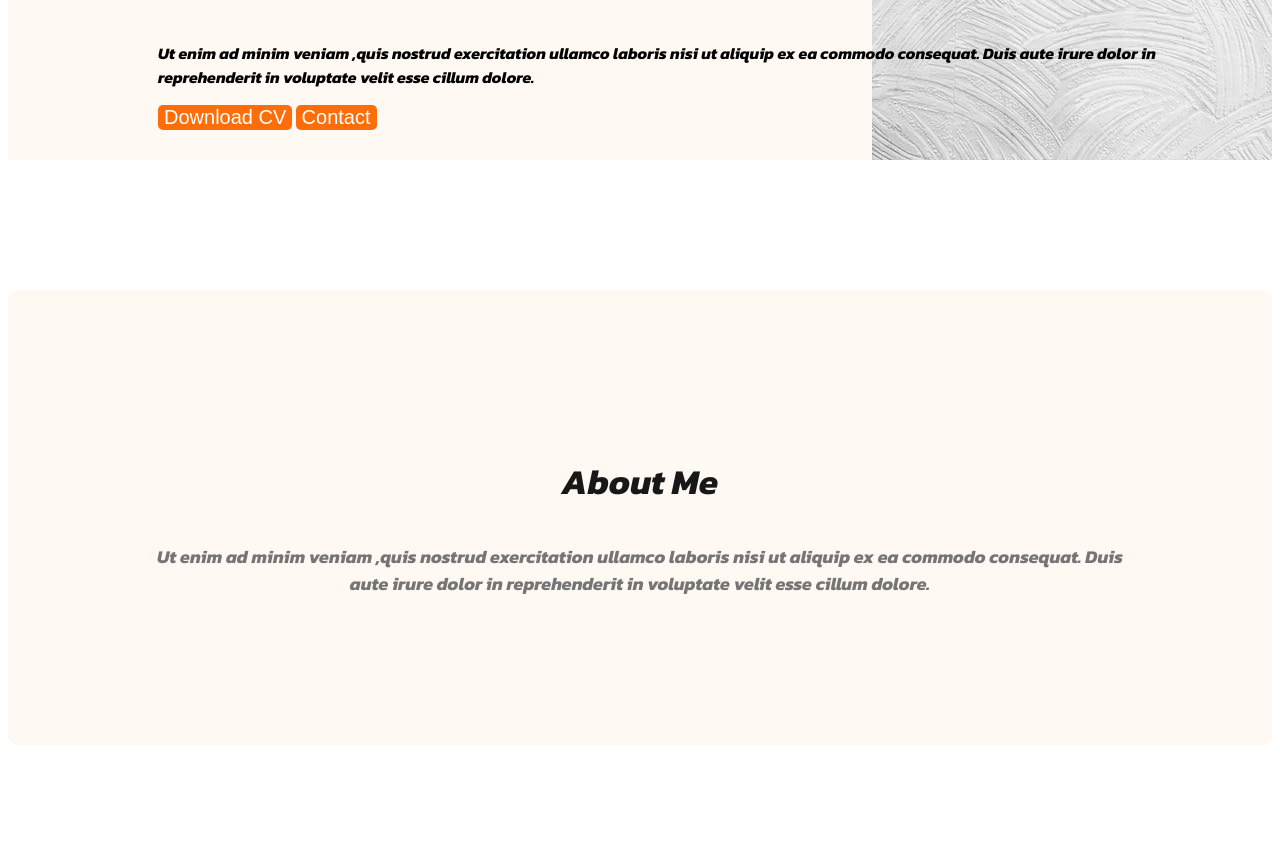
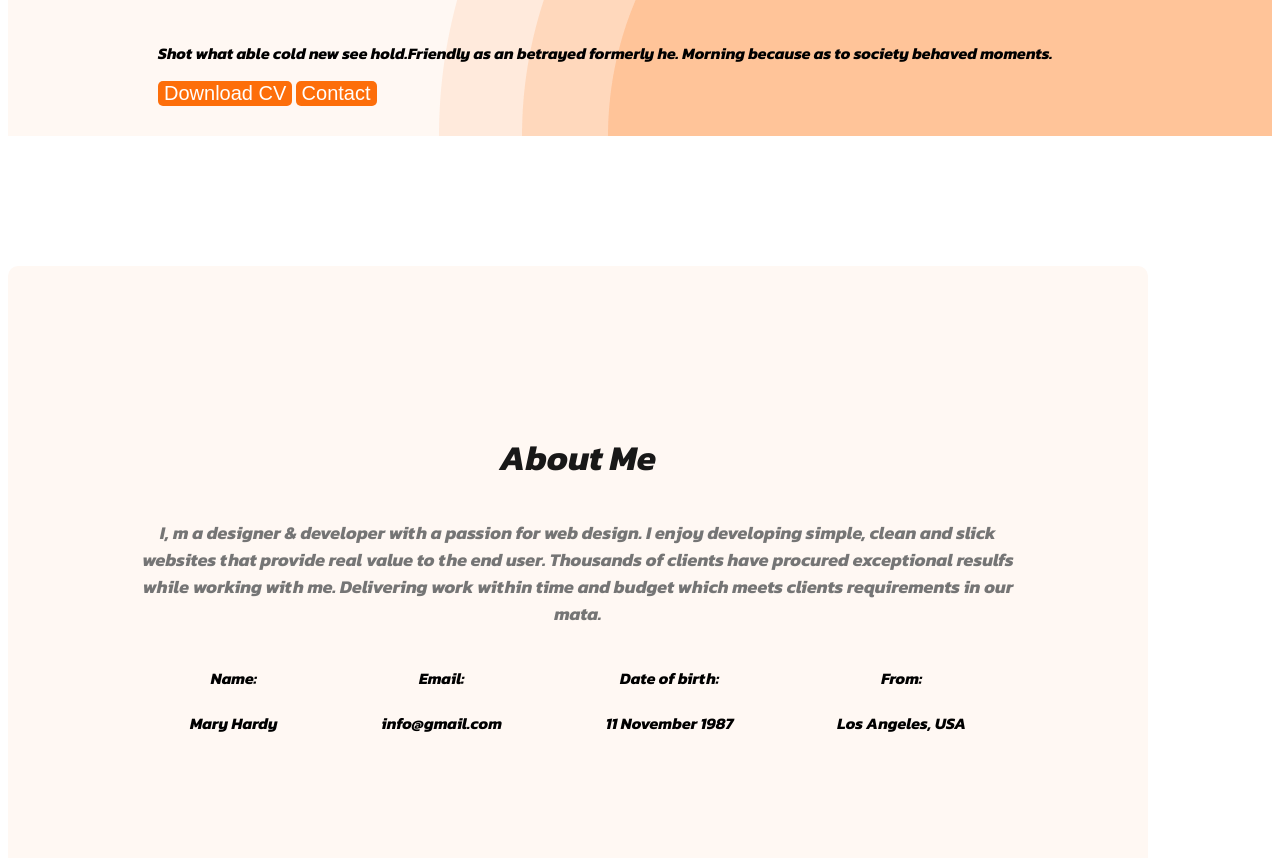
Before and after one commit to rakibulVSC/webdeveloper-portfolio, a plain HTML site: page Devoloper/index.html in a window 1280 px wide. Shown: the part 458-1316 px from the top of the page. Drawn offline with Linux system fonts and the light colour scheme.

Commit message:
add the text

```diff
--- a/Devoloper/index.html
+++ b/Devoloper/index.html
@@ -23,17 +23,40 @@
             <div>
                 <h3 class="banner-greeting">Hi,I am</h3>
                 <h1 class="banner-title">Mary Hardy</h1>
-                <p class="banner-des"> Ut enim ad minim veniam ,quis nostrud exercitation ullamco laboris nisi ut aliquip ex ea commodo consequat. Duis aute irure dolor in reprehenderit in voluptate velit esse cillum dolore.</p>
+                <p class="banner-description">Shot what able cold new see hold.Friendly as an betrayed formerly he.
+                    Morning because as to society behaved moments.</p>
                 <button class="btn-primary">Download CV</button>
                 <button class="btn-primary">Contact</button>
-                <img class="profile-pic" src="Devoloper/images/Hurdy.jpg" alt="">
             </div>
+            <img class="profile-pic" src="images/hardy.png" alt="">
         </div>
     </header>
     <main>
     <section class="about">
         <h3 class="section-title">About Me</h3>
-        <p class="section-description"> Ut enim ad minim veniam ,quis nostrud exercitation ullamco laboris nisi ut aliquip ex ea commodo consequat. Duis aute irure dolor in reprehenderit in voluptate velit esse cillum dolore.</p>
+        <p class="section-description"> I, m a designer & developer with a passion for web design. I enjoy developing simple, clean and slick
+            websites that provide real value to the end user. Thousands of clients have procured exceptional resulfs
+            while working with me. Delivering work within time and budget which meets clients requirements in our
+            mata.</p>
+            <div class="about-info-container">
+                <!-- .about-info*4>h4.info-title+p.info-description -->
+                <div class="about-info">
+                    <h4 class="info-title">Name:</h4>
+                    <p class="info-description">Mary Hardy</p>
+                </div>
+                <div class="about-info">
+                    <h4 class="info-title">Email:</h4>
+                    <p class="info-description">info@gmail.com</p>
+                </div>
+                <div class="about-info">
+                    <h4 class="info-title">Date of birth:</h4>
+                    <p class="info-description">11 November 1987</p>
+                </div>
+                <div class="about-info">
+                    <h4 class="info-title">From:</h4>
+                    <p class="info-description">Los Angeles, USA</p>
+                </div>
+            </div>
     </section>
     </main>
     <footer>
--- a/Devoloper/styles.css
+++ b/Devoloper/styles.css
@@ -38,7 +38,7 @@ nav a {
 }
 .header{
     background-color:#FFF8F3 ;
-    background-image: url('../Devoloper/images/pexels-photo-1939485.jpeg');
+    background-image: url('../images/header_bg.png');
     background-repeat: no-repeat;
     background-position:bottom right;
 }
@@ -64,7 +64,15 @@ nav a {
 .bannar-content{
     max-width:500px ;
 }
-/*main section*/
+/*main section styles*/
+main{
+    max-width:1140px;
+    margin:0;
+}
+main-section{
+    margin-top: 130px;
+}
+/* about section  */
 .about{
     padding: 130px;
     border-radius: 10px;
@@ -82,3 +90,13 @@ nav a {
     text-align:center ;
     font-size:18px ;
 }
+.about-info-container{
+    display: flex;
+    justify-content: space-around;
+}
+.about-info{
+    text-align: center;
+}
+.info-description{
+    font-weight:100px ;
+}
```
Also changed, not shown: Devoloper/images/Hurdy.jpg (deleted), Devoloper/images/pexels-photo-1939485.jpeg (deleted), images/hardy.png (added), images/header_bg.png (added).
